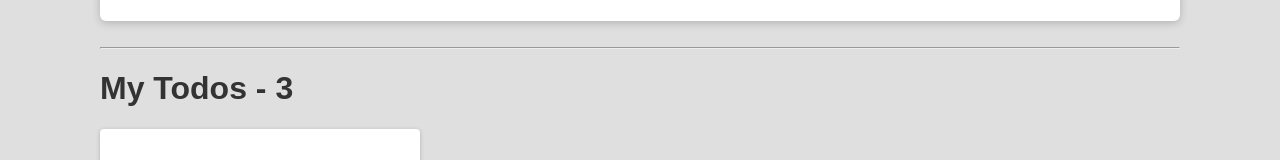
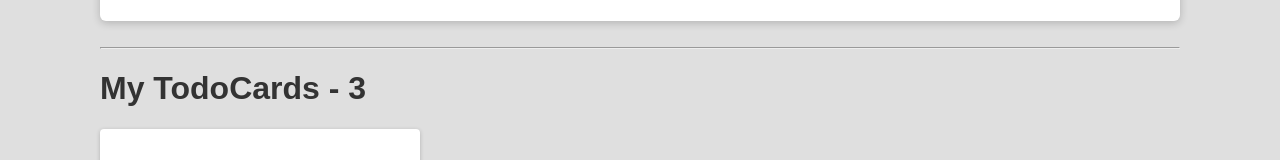
Before and after one commit to kubakar/react-sample, a React (Create React App) app: page /react-sample/new-meetup in a window 1280 px wide. Shown: the part 631-791 px from the top of the page. Built offline with nearby package versions, Linux system fonts and the light colour scheme.

Commit message:
irrelevant changes

```diff
--- a/src/components/Todo.jsx
+++ b/src/components/Todo.jsx
@@ -59,7 +59,7 @@ function Todo(props) {
 }
 
 Todo.propTypes = {
-  text: PropTypes.string, // picked up by Story book
+  text: PropTypes.string.isRequired, // picked up by Story book
   btnCaption: PropTypes.string, // picked up by Story book
 };
 
--- a/src/pages/NewMeetup.jsx
+++ b/src/pages/NewMeetup.jsx
@@ -46,7 +46,7 @@ function NewMeetupPage() {
       <br />
       <hr />
       <div id="qwe">
-        <h1>My Todos -{` ${counter.value - 1}`}</h1>
+        <h1>My TodoCards -{` ${counter.value - 1}`}</h1>
         <Todo text="React" newId="R" onAction={setCounter} />
         <Todo text="Angular" newId="A" onAction={setCounter} />
         <Todo text="Vue" newId="V" onAction={setCounter} />
```
Also changed, not shown: src/App.js (+0 -10 lines).
